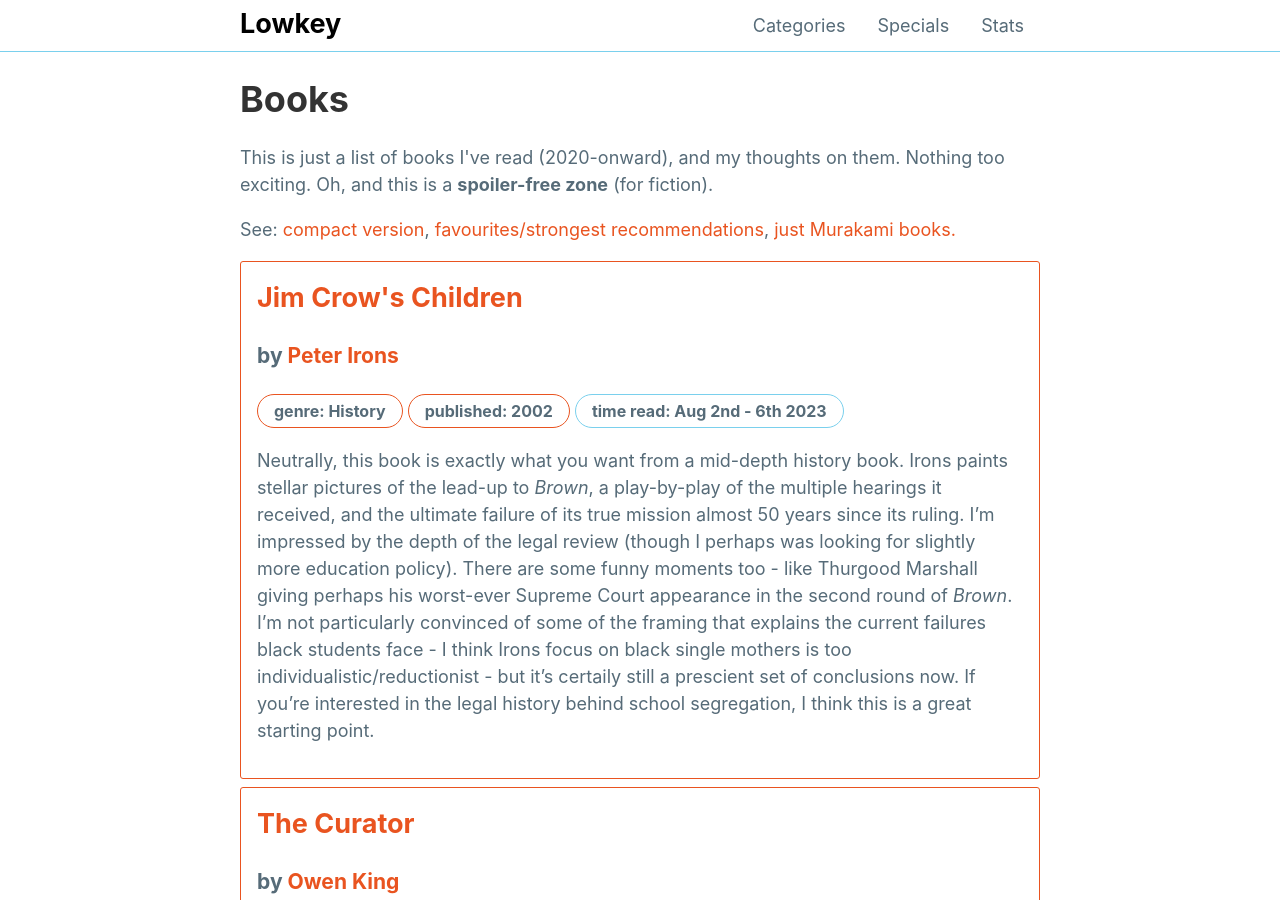
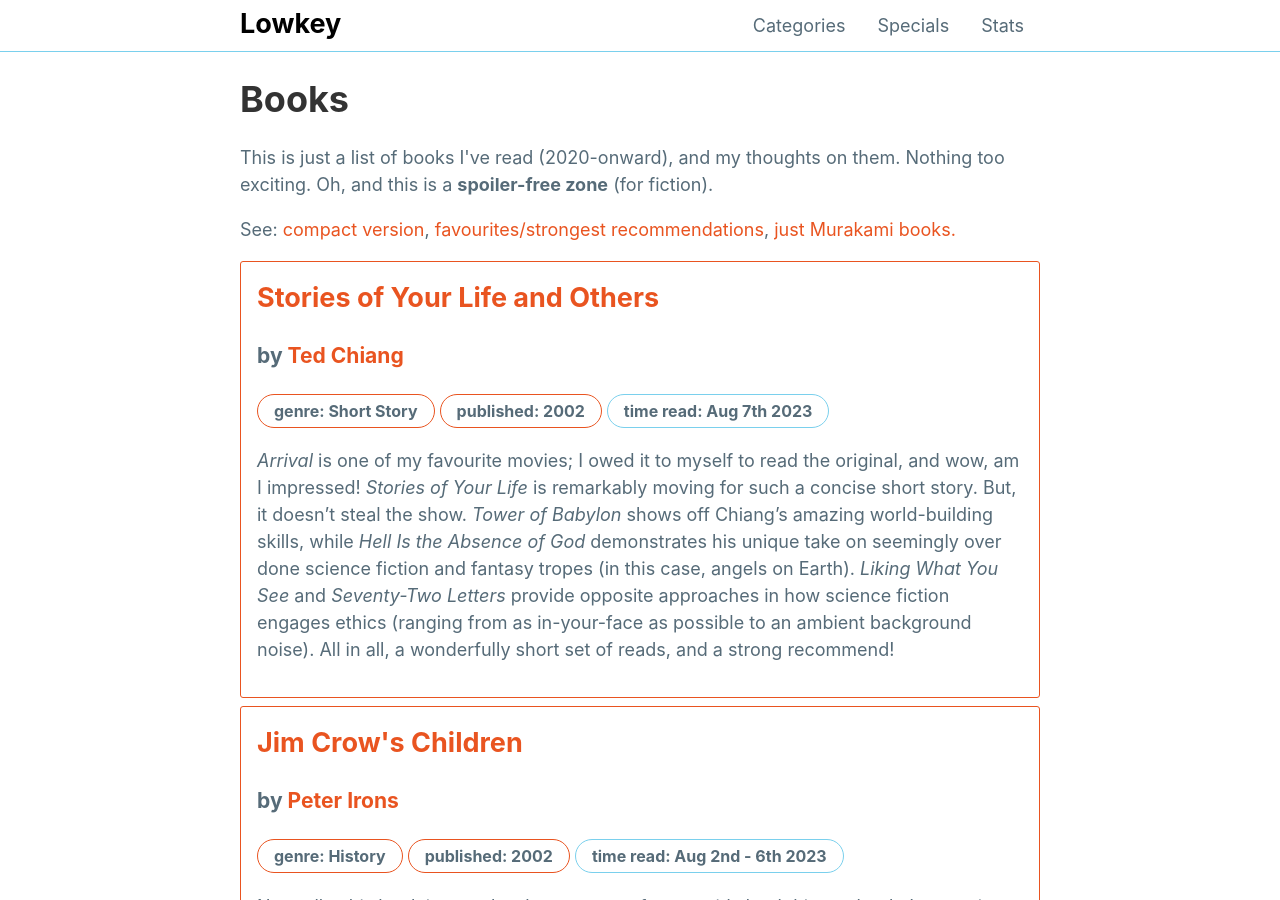
Before and after one commit to mattxwang/lowkey, a Jekyll site: the page built from stats/books.html, in a window 1280 px wide and 900 px high. Built offline with Jekyll 4.4.1, drawn with Linux system fonts in a browser that asks for light colours.

Commit message:
Stories of your life

```diff
--- a/_data/books.yml
+++ b/_data/books.yml
@@ -1015,3 +1015,12 @@ jimcrowschildren:
   time_read: Aug 2nd - 6th 2023
   thoughts: >
     Neutrally, this book is exactly what you want from a mid-depth history book. Irons paints stellar pictures of the lead-up to *Brown*, a play-by-play of the multiple hearings it received, and the ultimate failure of its true mission almost 50 years since its ruling. I'm impressed by the depth of the legal review (though I perhaps was looking for slightly more education policy). There are some funny moments too - like Thurgood Marshall giving perhaps his worst-ever Supreme Court appearance in the second round of *Brown*. I'm not particularly convinced of some of the framing that explains the current failures black students face - I think Irons focus on black single mothers is too individualistic/reductionist - but it's certaily still a prescient set of conclusions now. If you're interested in the legal history behind school segregation, I think this is a great starting point.
+storiesofyourlife:
+  title: 	Stories of Your Life and Others
+  author: Ted Chiang
+  genre: Short Story
+  year_published: 2002
+  time_read: Aug 7th 2023
+  strong: true
+  thoughts: >
+    *Arrival* is one of my favourite movies; I owed it to myself to read the original, and wow, am I impressed! *Stories of Your Life* is remarkably moving for such a concise short story. But, it doesn't steal the show. *Tower of Babylon* shows off Chiang's amazing world-building skills, while *Hell Is the Absence of God* demonstrates his unique take on seemingly over done science fiction and fantasy tropes (in this case, angels on Earth). *Liking What You See* and *Seventy-Two Letters* provide opposite approaches in how science fiction engages ethics (ranging from as in-your-face as possible to an ambient background noise). All in all, a wonderfully short set of reads, and a strong recommend!
```
